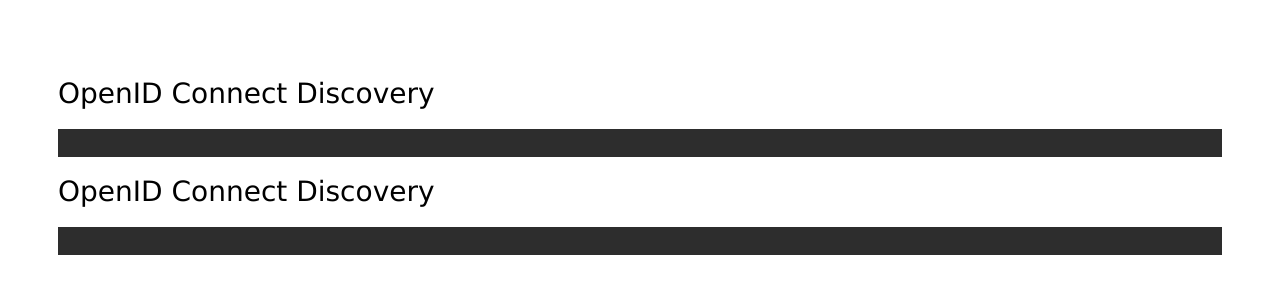
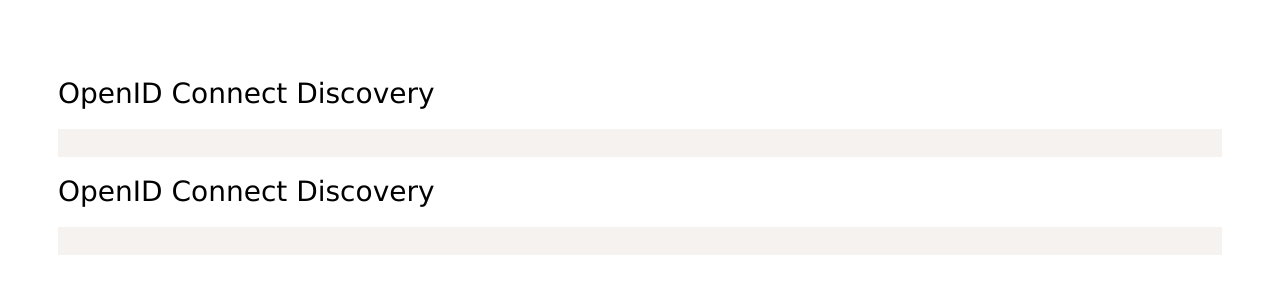
Before and after one commit to holgerkoser/holgerkoser, a plain HTML site: page index.html in a window 1280 px wide. Drawn offline with nearby package versions, Linux system fonts and the light colour scheme; no server answers.

Commit message:
Update index.html

```diff
--- a/index.html
+++ b/index.html
@@ -2,7 +2,6 @@
 <html>
 <head>
 	<link rel="stylesheet" href="https://cdn.jsdelivr.net/npm/prismjs@1.25.0/themes/prism.css">
-	<link rel="stylesheet" href="https://cdn.jsdelivr.net/npm/prismjs@1.25.0/themes/prism-tomorrow.css">
 	<link rel="stylesheet" href="/css/style.css">
 </head>
 <body>
```
